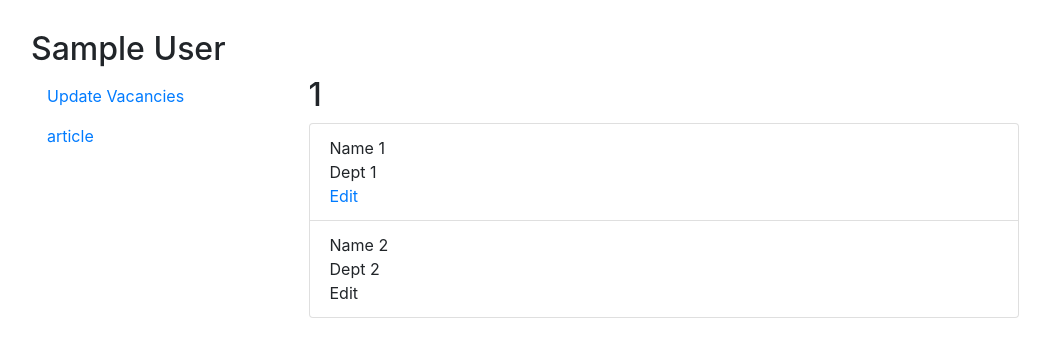
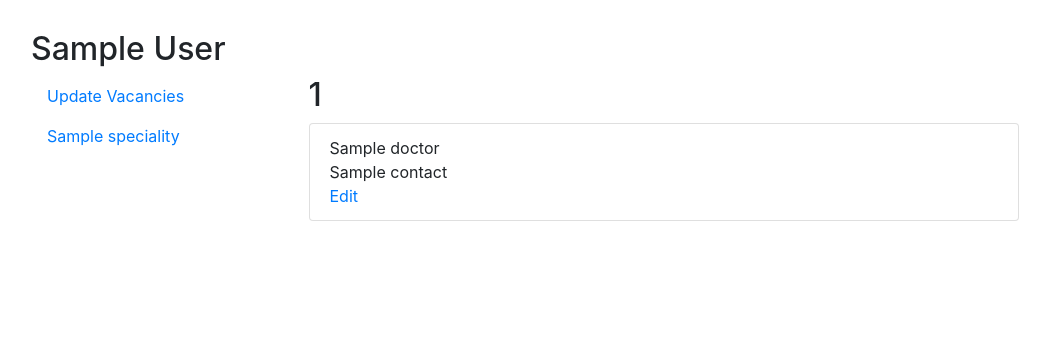
Before and after one commit to rishi-s8/hospital-vacancy, a Flask app: template templates/departments.html in a window 1280 px wide. Shown: the part 56-413 px from the top of the page, without its empty margins (69-1119 px from the left). Run offline with Flask 2, Linux system fonts and the light colour scheme; the visitor is signed in with stand-in values (Sample User, id 1); tables that the repository leaves empty or names only in its code hold one stand-in row (values such as "Sample post"); the template is opened without the code that fills it: most values are stand-ins (such as "Sample title", 1, 10 or a date in 2020); some libraries are stand-ins or nearby versions.

Commit message:
Auto populate data on dashboard and departments

```diff
--- a/app.py
+++ b/app.py
@@ -108,23 +108,63 @@
 @app.route('/dashboard')
 @is_logged_in
 def dashboard():
-    return render_template('dashboard.html')
+    cur = mysql.connection.cursor()
+    result = cur.execute("SELECT speciality FROM Doctors, Doc_hospital where Doc_hospital.hid = %s and Doc_hospital.docId = Doctors.docId", [session["username"]])
+    data = cur.fetchall()
+
+    if result > 0:
+        return render_template('dashboard.html', articles = data)
+    else:
+        msg = "No Departments Found"
+        return render_template('dashboard.html', msg = msg)
+
+    cur.close()
+
+def get_specialties():
+    cur = mysql.connection.cursor()
+    result = cur.execute("SELECT speciality FROM Doctors, Doc_hospital where Doc_hospital.hid = %s and Doc_hospital.docId = Doctors.docId", [session["username"]])
+    data = cur.fetchall()
+    cur.close()
+    return result, data
 
 @app.route('/vacancies')
 @is_logged_in
 def vacancies():
-    return render_template('vacancies.html')
+    if session.get('page'):
+        session.pop('page')
+    result, data = get_specialties()
+    if result > 0:
+        return render_template('vacancies.html', articles = data)
+    else:
+        msg = "No Departments Found"
+        return render_template('vacancies.html', msg = msg)
+
+def get_doctors():
+    cur = mysql.connection.cursor()
+    result = cur.execute("SELECT Doctors.docName, Doctors.docId, Doctors.contact FROM Doctors, Doc_hospital where Doc_hospital.hid = %s and Doc_hospital.docId = Doctors.docId and Doctors.speciality = %s", [session["username"], session["page"]])
+    data = cur.fetchall()
+    cur.close()
+    return data
 
 @app.route('/departments')
 @is_logged_in
 def departments():
-    return render_template('departments.html')
+    if not(session.get('page')):
+        return redirect(url_for('dashboard'))
+    result, articles_data = get_specialties()
+    doctors = get_doctors()
+
+    if result > 0:
+        return render_template('departments.html', articles = articles_data, doctors = doctors)
+    else:
+        msg = "No Departments Found"
+        return render_template('departments.html', msg = msg)
 
 @app.route('/departments/<string:id>')
 @is_logged_in
 def department(id):
     session["page"] = id
-    return render_template('departments.html')
+    return redirect(url_for('departments'))
 
 if __name__ == '__main__':
     app.secret_key = "Rw8w2Y#3Wmoj"
--- a/templates/dashboard.html
+++ b/templates/dashboard.html
@@ -10,11 +10,11 @@
           <li class="nav-item">
             <a class="nav-link" href="/vacancies">Update Vacancies</a>
           </li>
-
+          {% for article in articles %}
           <li class="nav-item">
-            <a class="nav-link" href="departments/cardiology">article</a>
+            <a class="nav-link" href="departments/{{article.speciality}}">{{article.speciality}}</a>
           </li>
-
+          {% endfor %}
         </ul>
         <hr class="d-sm-none">
       </div>
--- a/templates/departments.html
+++ b/templates/departments.html
@@ -28,9 +28,10 @@
 <div class="col-sm-8">
     <h2>{{ session.page  }}</h2>
     <ul class="list-group">
+      {% for doctor in doctors %}
         <li class="list-group-item" id="i1">
-            <span id="name">Name 1</span><br>
-            <span id="dept">Dept 1</span><br>
+            <span id="name">{{doctor.docName}}</span><br>
+            <span id="dept">{{doctor.contact}}</span><br>
             <a href="#" onclick="Edit('1')">Edit</a>
             <form class="form-inline" action="" style="display: none" onsubmit="Revert('1')">
                 <label for="name">Name:</label>
@@ -39,13 +40,8 @@
                 <input type="text" class="form-control" id="dept">
                 <button type="submit" class="btn btn-primary">Update</button>
               </form>
-
         </li>
-        <li class="list-group-item" id="i2">
-            <span id="name">Name 2</span><br>
-            <span id="dept">Dept 2</span><br>
-            <span onclick="Edit('2')">Edit</span>
-        </li>
+      {% endfor %}
     </ul>
 </div>
 
```
